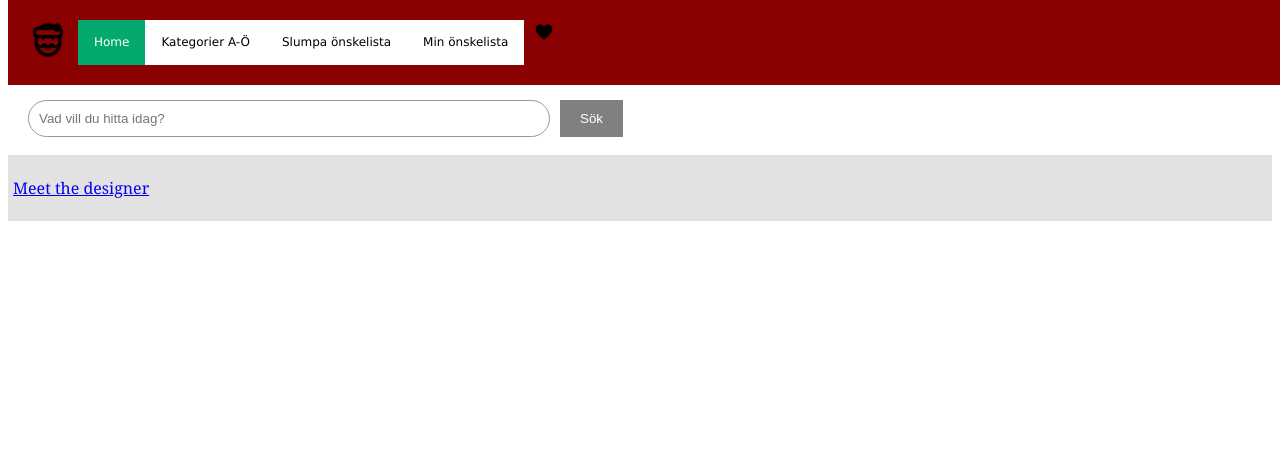
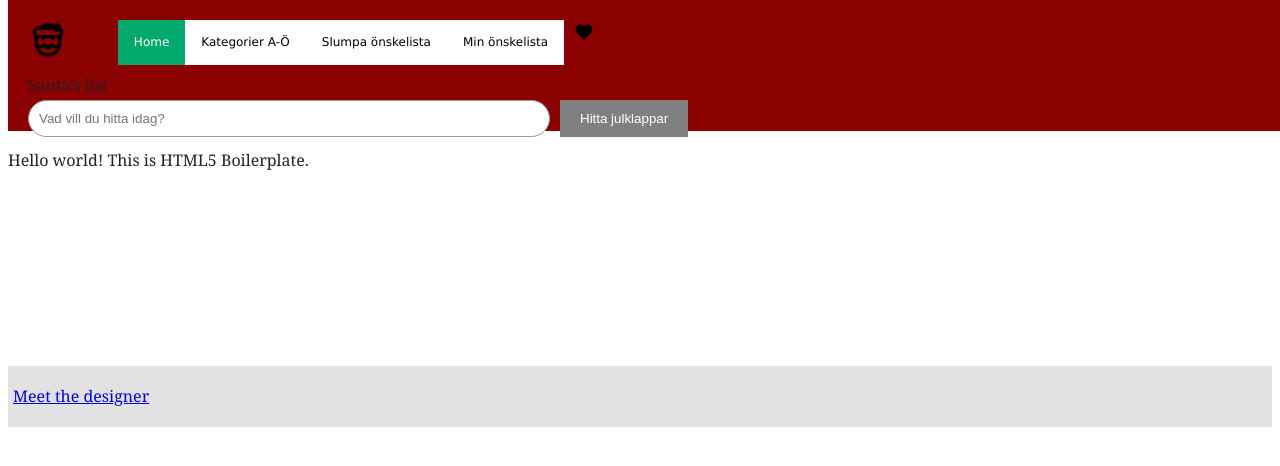
Before and after one commit to Designingtara/Slutprojekt_Frontend, a website: page index.html in a window 1280 px wide. Drawn offline with Linux system fonts and the light colour scheme.

Commit message:
Pre-AI prompt

```diff
--- a/css/style.css
+++ b/css/style.css
@@ -89,16 +89,15 @@ h2 {
   line-height: 1.25;
 }
 h3 {
-  font-size: 0.8em;
-  font-family: Georgia, serif;
+  font-size: 1em;
+  font-family: Verdana, Geneva, sans-serif;
   line-height: 1.25;
-  font-style: italic;
 }
 p {
   color: #222;
   font-size: 1em;
   font-family: Georgia, serif;
-  line-height: 1.5;
+  line-height: 1.2em;
 }
 /*Footer styling*/
 footer {
--- a/index.html
+++ b/index.html
@@ -1,4 +1,4 @@
-<!-- To Do: lägga in header och footer på alla sidor -->
+<!-- To Do: 1. korrigera kod i header och footer. 2. lägga in header och footer på alla sidor -->
 
 <!doctype html>
 <html class="no-js" lang="">
@@ -25,18 +25,20 @@
   <meta name="theme-color" content="#fafafa">
 </head>
 <header>
-<!-- Responsiv navigation för header och toppmeny.
+<!-- To Do: Lägg på varje HTML-sida.
+Responsiv navigation för header och toppmeny.
 Grundkod hämtad från https://www.w3schools.com/howto/howto_js_topnav_responsive.asp: responsiv topnav resp class=topmenu som kombinerat i webstorm.  -->
 <div class="headerdiv"> </div>
-  <link rel="stylesheet" href="https://cdnjs.cloudflare.com/ajax/libs/font-awesome/4.7.0/css/font-awesome.min.css">
+  <!-- To do: ge mig koden så att jag kan ha denna CSS lokalt, inte länka till rel="stylesheet": --><link rel="stylesheet" href="https://cdnjs.cloudflare.com/ajax/libs/font-awesome/4.7.0/css/font-awesome.min.css">
+
   <div class="topmenu">
-    <div><img src="Santa.png" height="45" width="45"/></div>
+    <div><img src="Santa.png" height="45" width="45"/><p>Santa's list</p></div><!-- To Do: Det här är namnet på webbplatsen. Santa’s list ska stå bredvid Santa.png och höra ihop. -->
 
     <div class="topnav" id="myTopnav">
     <a href="index.html" class="active">Home</a>
     <a href="categories.html">Kategorier A-Ö</a>
     <a href="listmaker.html">Slumpa önskelista</a>
-    <a href="favorites.html">Min önskelista</a>
+    <a href="favorites.html">Min önskelista</a><!-- To Do: Min önskelista och hjärtat ska ligga intill varandra och höra ihop. -->
     <a href="javascript:void(0);" class="icon" onclick="myFunction()">
       <i class="fa fa-bars"></i>
     </a>
@@ -45,13 +47,14 @@ Grundkod hämtad från https://www.w3schools.com/howto/howto_js_topnav_responsiv
     <div class="searchcontainer">
 
       <input id="searchbar" type="text" placeholder="Vad vill du hitta idag?"/>
-      <button id="btn">Sök</button>
+      <button id="btn">Hitta julklappar</button>
     </div>
 
-  <!-- This is the original, non-responsive header
+  <!-- To Do: ta bort den här kommentaren om inte koden behövs någonstans.
+  This is the original, non-responsive header
   <div class="topmenu">
     <div><img src="Santa.png" height="45" width="45"/></div>
-    <div><h3>Santa's list</h3></div>
+    <div><p>Santa's list</p></div>
 
     <div class="topnav">
 
@@ -64,7 +67,11 @@ Grundkod hämtad från https://www.w3schools.com/howto/howto_js_topnav_responsiv
     <div><img src="Favorite.png" height="20" width="20"/></div>
   </div>
 -->
-</div>
+  <!-- To Do: Sökresultat produkter: 1. Kortvy av sökresultat: Kortet har padding 10 px. Produktbild  "image".  Produktnamn under bilden är vänsterställt H3. Pris under produktnamn högerställt H3. Knapp med texten Lägg till i önskelista. I mobilvy(under 600px) ska det vara 2 minimum kort på bredden, på webbläsarversion/skärm över 600px max 5 kort i bredd. 2. Listvy av sökresultat: Varje produkt visas vänster till höger i en lista. Produktbild och produktnamn vänsterställt, pris högerställt. 3. Toggle switch i övre högra hörnet ovanför sökresultatet för välja mellan listvy och kortvy. Placeholder ikoner "listvy.png" och "kortvy.png" på varsin sida om toggle switch. -->
+  <!-- To Do: Detaljvy av produkter: När användaren trycker på ett produktkort kommer en overlay som är centrerad på skärmen, 80% av bredden, autohöjd. Padding 20 px. Allting bakom overlay blir då svart, 50% opacitet. Produktinfo som ska visas top to bottom: "image" max fullbredd och autohöjd som fyller en kvadratisk yta. "title". "description". "price". Och en knapp <button id="addtolist">Lägg till i önskelista</button> padding top 10px, left/right 20 px. Denna overlay används också när man klickar på en produkt i "Min önskelista" (favorites.html) och varje produkt har en egen sida med URL som kan användas i favorites.html. -->
+    <!-- To Do: Sökresultat filter: Make a simple filter function for data available in https://fakestoreapi.com/products. Above the left hand corner of the product searchresult, put the word "Filter" and to the right of it, a placeholder "filter.png". When hovering or clicking, an overlay menu shows up, the word "Close" and an x in upper right corner. If the following are available in the API, put them in the filter function: category, price, size, color, season, features, occasion. See also "Filterfunktion" in above prompt. Can you use the following link to build a similar filter menu? https://www2.hm.com/sv_se/dam/produkter/kavajer-vastar.html#  -->
+
+  </div>
 </header>
 <body >
 
@@ -72,18 +79,20 @@ Grundkod hämtad från https://www.w3schools.com/howto/howto_js_topnav_responsiv
 
 
 
-  <!-- Add your site or application content here -->
+<!-- Add your site or application content here -->
 <h1>This is a H1</h1>
 <h2>This is a H2</h2>
+    <h3>This is a H3</h3>
 <p>Hello world! This is HTML5 Boilerplate.</p>
 
   <script src="js/app.js"></script>
 <!-- Animation snöfall - skapar en div för att hålla snöfallet
+To Do: Hitta felet i HTML, CSS eller Javascript som gör att animationen inte fungerar och ge mig korrekt kod för hela animationen. Om webbplatsen kan behålla din effektivitet och inte bli tung, så vill jag att snöfallet samlas i en snödriva i footern. Animationen ska endast ske första gången användaren går in på webbplatsen, men om den lämnar och kommer tillbaka så ska animationen köras igen. Funktion ska endast ligga på index.html -->
 <div class="snow-container"></div>
-<script src="js/snowfall.js"></script>-->
+<script src="js/snowfall.js"></script>
 </body>
 <footer>
-
+<!-- To Do: 1. Footern ska vara längst ner när sidan har lite content, men inte fast position när man scrollar. 2. Lägg in på alla sidor.-->
   <p><a href="https://designingtara.com/">Meet the designer</a></p>
 
 </footer>
--- a/js/listmaker.js
+++ b/js/listmaker.js
@@ -1,7 +1,9 @@
 /* ===========
-    Listmaker: random Christmas list by rolling the dice. Source: websearch and w3shools.com
+    Listmaker function: random Christmas list by rolling of dice.
    ===========
-To Do: ask chatGPT to make a fun dice like this one: https://rolladice.io/ */
+To Do: Help me complete what I've started below, similar to or a simplified version of this: https://rolladice.io/
+What it should do: each dice result returns a list of 10 items, with the formatting of "Min önskelista" in favorites.html
+*/
 const dice = Math.floor(Math.random() * 6) + 1;
 console.log("You rolled a " + dice);
 
```
Also changed, not shown: categories.html (+6 -1 lines), detaljvy.html (added, +13 -0 lines), favorites.html (+6 -0 lines), listmaker.html (+11 -1 lines).
